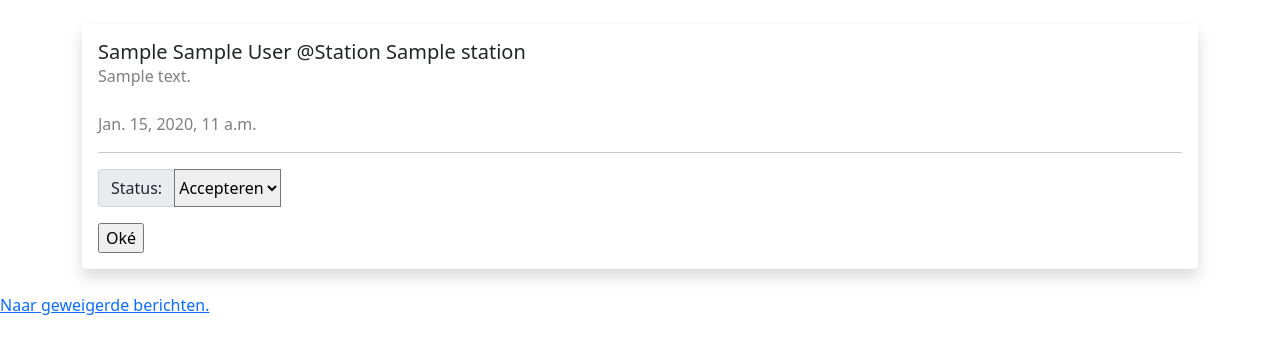
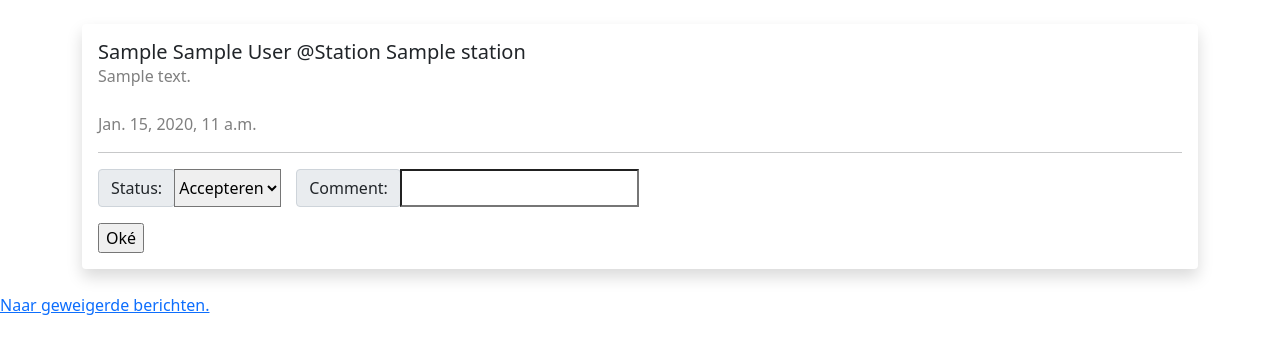
Before and after one commit to JBierenbroodspot/PROJA, a Django app: template templates/moderation_form.html in a window 1280 px wide. Shown: the part 152-506 px from the top of the page. Run offline with Django 3.2, Linux system fonts and the light colour scheme; the template is opened without the code that fills it: values that come from a table or form of the project are taken from there, others are empty; tables that the repository leaves empty hold one stand-in row (values such as "Sample post"); some libraries are stand-ins or nearby versions.

Commit message:
Add comment field to form

```diff
--- a/ns_zuil/forms.py
+++ b/ns_zuil/forms.py
@@ -8,14 +8,15 @@ class StationForm(forms.Form):
 
 
 class MessageForm(forms.Form):
-    message = forms.CharField(max_length=140, widget=forms.Textarea(attrs={"rows": 4}))
-    firstname = forms.CharField(max_length=30, required=False)
-    insertion = forms.CharField(max_length=15, required=False)
-    lastname = forms.CharField(max_length=30, required=False)
+    message: forms.CharField = forms.CharField(max_length=140, widget=forms.Textarea(attrs={"rows": 4}))
+    firstname: forms.CharField = forms.CharField(max_length=30, required=False)
+    insertion: forms.CharField = forms.CharField(max_length=15, required=False)
+    lastname: forms.CharField = forms.CharField(max_length=30, required=False)
 
 
 class ModerationForm(forms.Form):
-    status = forms.ChoiceField(choices=(
+    status: forms.ChoiceField = forms.ChoiceField(choices=(
         ("ACCEPTED", "Accepteren"),
         ("DENIED", "Weigeren"),
     ))
+    comment: forms.CharField = forms.CharField(max_length=255, required=False)
--- a/templates/denied_messages_list.html
+++ b/templates/denied_messages_list.html
@@ -18,6 +18,7 @@
                 <th scope="col">Station</th>
                 <th scope="col">Moderated by</th>
                 <th scope="col">Moderated on</th>
+                <th scope="col">Comment</th>
             </tr>
         </thead>
         <tbody>
@@ -29,6 +30,7 @@
                     <td>{{ message.station_fk }}</td>
                     <td>{{ message.moderated_by_fk.username }}</td>
                     <td>{{ message.moderation_datetime }}</td>
+                    <td>{{ message.comment }}</td>
                 </tr>
             {% endfor %}
 
--- a/templates/moderation_form.html
+++ b/templates/moderation_form.html
@@ -27,6 +27,10 @@
                                         {{ form.status|add_label_class:"input-group-text" }}
                                     </div>
                                     {{ form.status|add_class:"custom-text" }}
+                                    <div class="input-group-prepend" style="padding-left: 1rem">
+                                        {{ form.comment|add_label_class:"input-group-text" }}
+                                    </div>
+                                    {{ form.comment|add_class:"custom-text" }}
                                 </div>
                                 <input type="submit" value="Oké">
                             </form>
```
